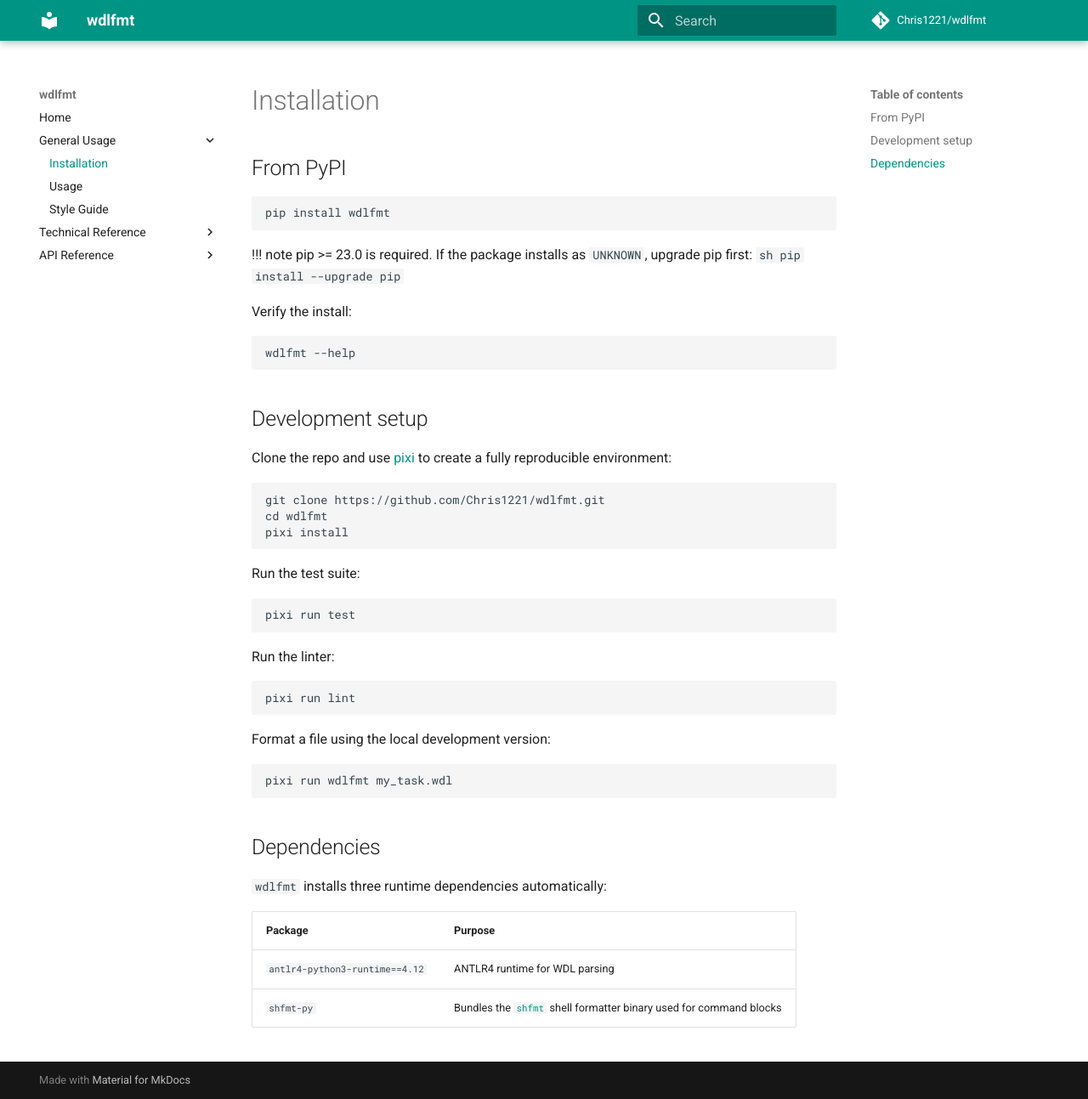
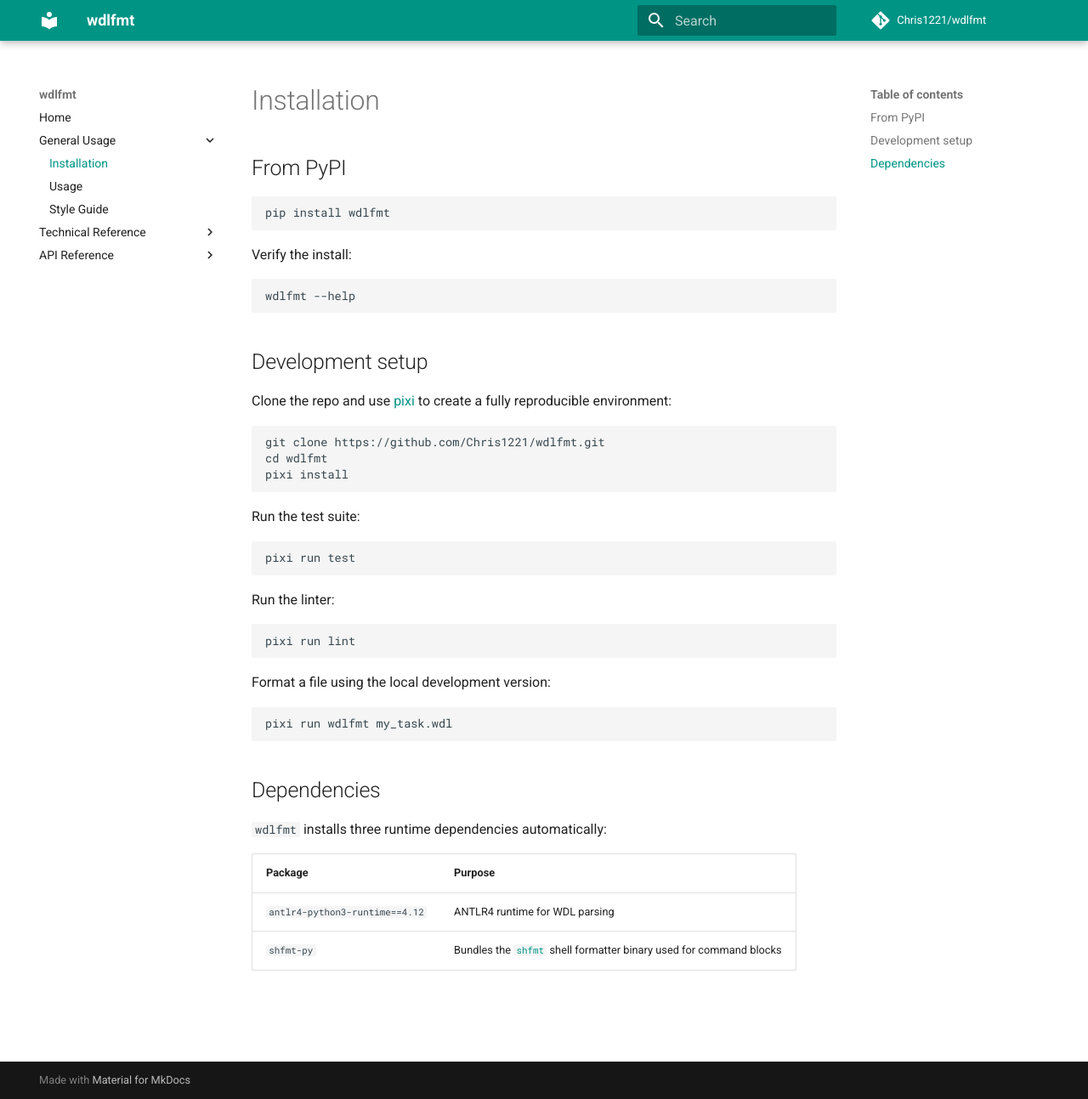
Before and after one commit to Chris1221/wdlfmt, an MkDocs documentation site: the page built from docs/installation.md, in a window 1280 px wide and 1293 px high. Shown: the whole window at 85% size. Built offline with MkDocs 1.6.1 and Material for MkDocs 9.7.7, drawn with Linux system fonts in a browser that asks for light colours; comment, search, counter and statistics services are not loaded.

Commit message:
docs: remove incorrect pip>=23 requirement for PyPI install
Only needed when building from source, not installing a pre-built wheel.

Co-Authored-By: Claude Sonnet 4.6 <noreply@anthropic.com>

````diff
--- a/docs/installation.md
+++ b/docs/installation.md
@@ -5,12 +5,6 @@
 ```sh
 pip install wdlfmt
 ```
-
-!!! note
-    pip >= 23.0 is required. If the package installs as `UNKNOWN`, upgrade pip first:
-    ```sh
-    pip install --upgrade pip
-    ```
 
 Verify the install:
 
````
Also changed, not shown: README.md (+0 -2 lines).
